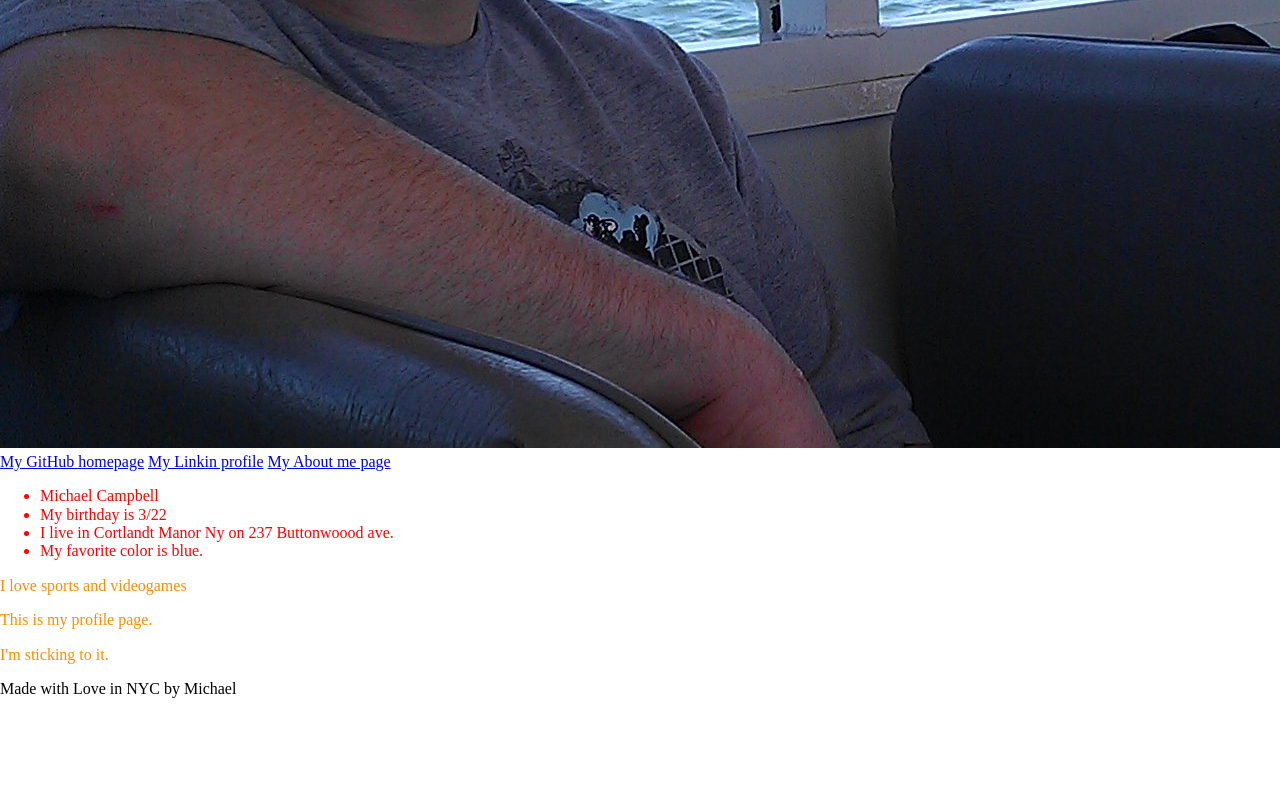
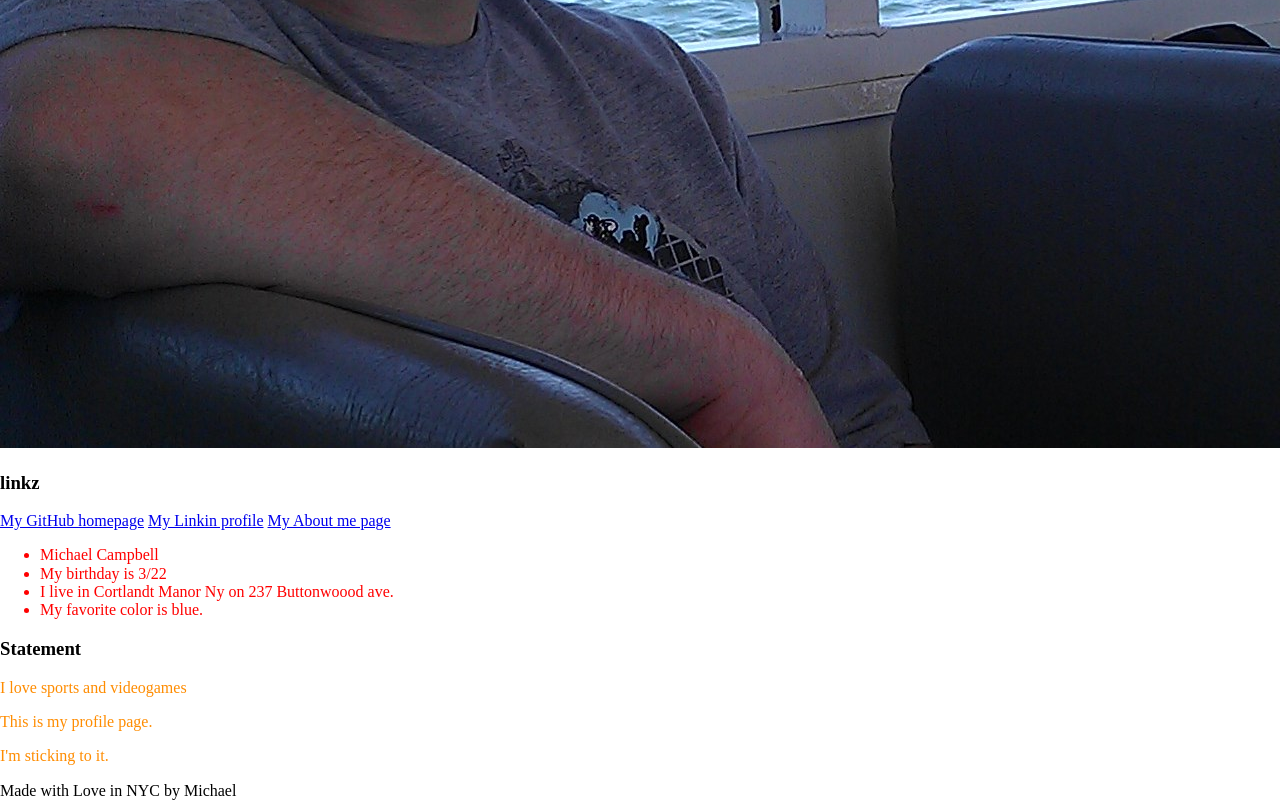
Before and after one commit to hammer7402/hammer7402.github.io, a plain HTML site: page index.html in a window 1280 px wide. Shown: the part 677-1477 px from the top of the page. Before the commit the page ends 1375 px from the top, so only its background shows below. Drawn offline with nearby package versions, Linux system fonts and the light colour scheme.

Commit message:
started fixing warnings

```diff
--- a/index.html
+++ b/index.html
@@ -12,6 +12,7 @@
     <section id="basic-info" class="lists top-of-the-page imprtant">
       <!-- http://newzeelend.files.wordpress.com/2009/08/michael-campbell.jpg -->
       <img src="michael.jpg" alt="Michael Campbell">
+      <h3>linkz</h3>
       <!-- <ul> -->
         <a href="https://github.com/hammer7402">My GitHub homepage</a>
         <a href="https://www.linkedin.com/profile/view?id=389151367trk=nav_responsive_tab_profile">My Linkin profile</a>
@@ -25,6 +26,7 @@
       </ul>
     </section>
     <section id="statement" class="important">
+      <h3>Statement</h3>
       <p>I love sports and videogames</p>
     </section>
     <p>This is my profile page.</p>
```
